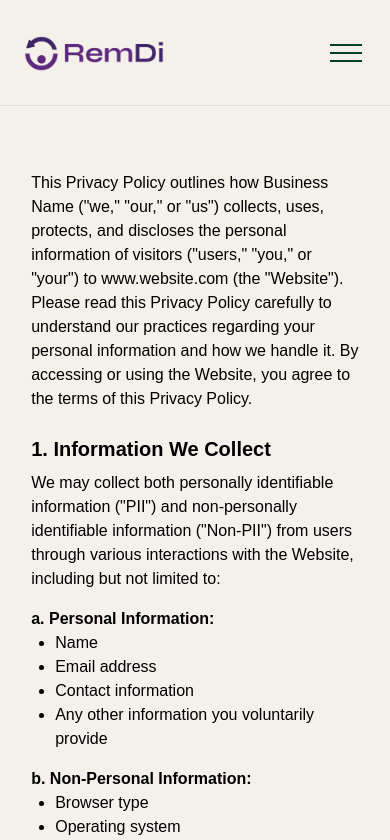
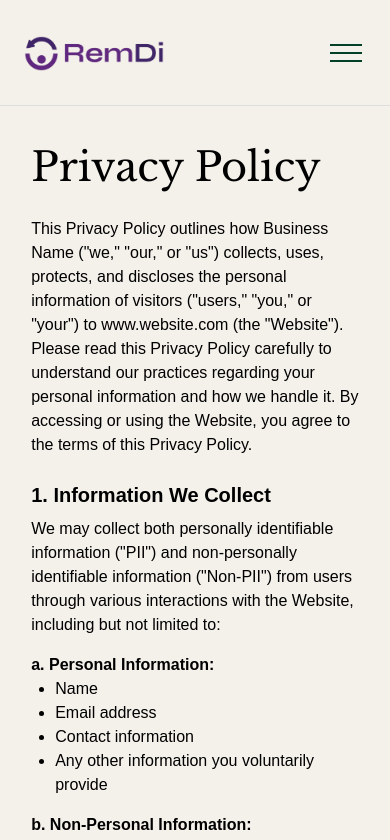
Before and after one commit to navnit-nextech/rem_nutri_web, a Next.js app: page /privacy in a window 390 px wide. Shown: the top 840 px of the page. Built offline with nearby package versions, Linux system fonts and the light colour scheme.

Commit message:
"ui improvement"

```diff
--- a/app/privacy/page.tsx
+++ b/app/privacy/page.tsx
@@ -7,9 +7,9 @@ const PrivacyPolicy = () => {
 
       <Navbar/>
 
-    <div className="px-[8%] py-[12%] bg-[var(--background-color-plain)] mx-auto text-black">
+    <div className="px-[8%] py-[35%] md:py-[12%] bg-[var(--background-color-plain)] mx-auto text-black">
 
-      <h1 className="font-['Libre_Baskerville',serif] text-[#000000] mb-16 text-[40px]">Privacy Policy</h1>
+      <h1 className="font-['Libre_Baskerville',serif] text-[#000000] mb-5 md:mb-16 text-[40px]">Privacy Policy</h1>
       <p className="mb-4  text-[16px] text-[#000000] font-['DM_Sans', 'sans-serif']">
         This Privacy Policy outlines how Business Name ("we," "our," or "us") collects, uses, protects, and discloses the
         personal information of visitors ("users," "you," or "your") to www.website.com (the "Website"). Please read this
--- a/app/testinomials/page.tsx
+++ b/app/testinomials/page.tsx
@@ -132,7 +132,7 @@ const Testimonials = () => {
 
         <div className="max-w-7xl mx-auto px-6 md:px-10">
           <ScrollAnimation>
-            <div className="text-center mb-20">
+            <div className="text-center mt-15 mb-20">
               <h2 className="text-[var(--text-color-plain)] font-['Libre_Baskerville',serif] text-4xl sm:text-[48px] mb-6">
                 Real stories, {" "}
                 <span className="text-[var(--text-color-light)]">real transformations</span>
```
